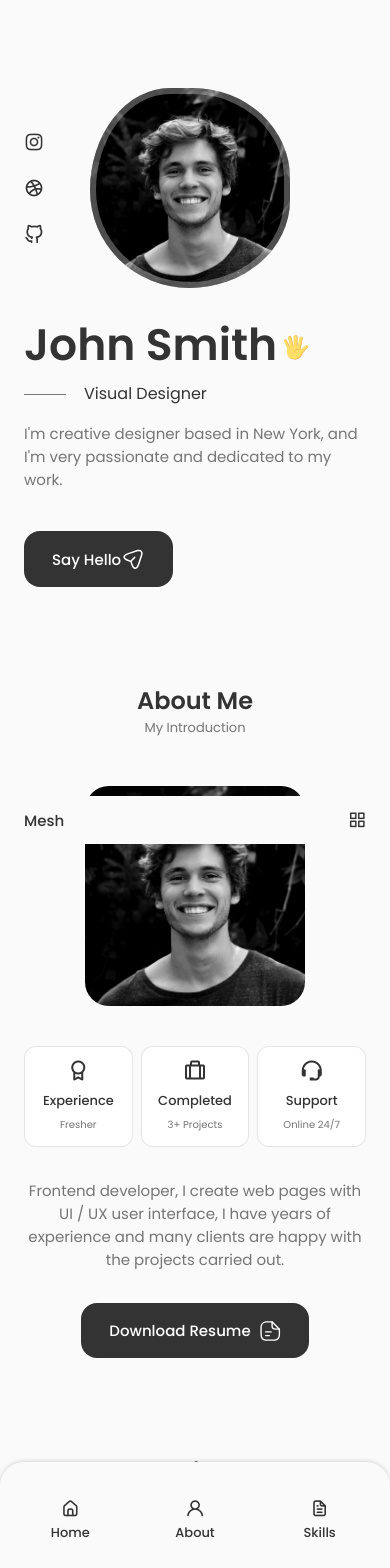
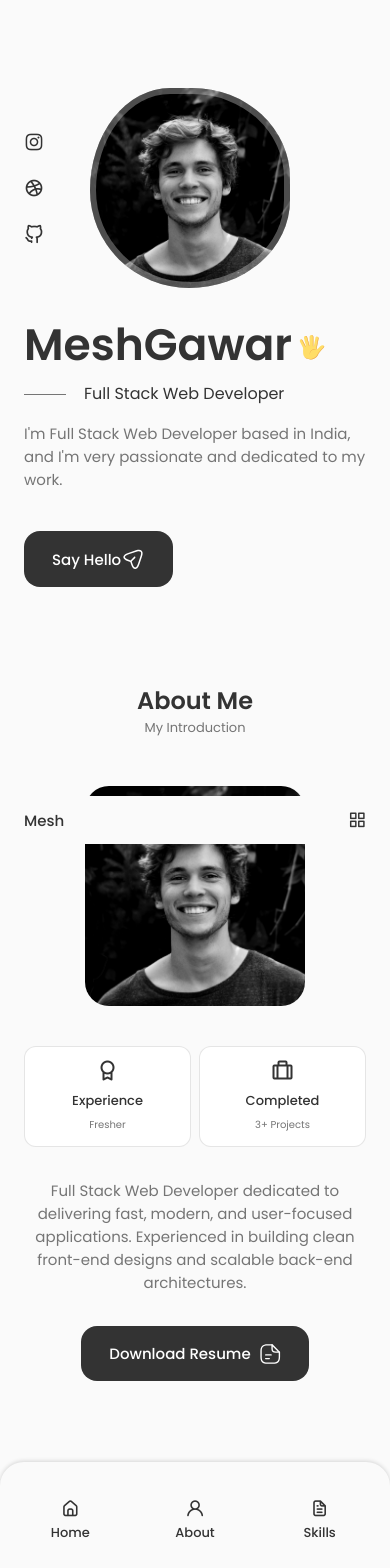
Before and after one commit to meshgawar/Portfolio, a React (Vite) app: page / in a window 390 px wide. Shown: the top 1568 px of the page. Built offline with nearby package versions, Linux system fonts and the light colour scheme.

Commit message:
Css updated Data updated

```diff
--- a/src/Component/About/About.css
+++ b/src/Component/About/About.css
@@ -11,7 +11,7 @@
 }
 
 .about__info {
-    grid-template-columns: repeat(3, 140px);
+    grid-template-columns: repeat(2, 140px);
     gap: 0.5rem;
     margin-bottom: var(--mb-2);
 }
@@ -77,7 +77,7 @@
 /* For medium devices */
 @media screen and (max-width: 576px) {
     .about__info {
-        grid-template-columns: repeat(3, 1fr);
+        grid-template-columns: repeat(2, 1fr);
     }
 
     .about__description {
--- a/src/Component/About/About.jsx
+++ b/src/Component/About/About.jsx
@@ -14,7 +14,7 @@ export default function About() {
                 <div className="about__data">
                     <Info />
 
-                    <p className="about__description">Frontend developer, I create web pages with UI / UX user interface, I have years of experience and many clients are happy with the projects carried out.</p>
+                    <p className="about__description">Full Stack Web Developer dedicated to delivering fast, modern, and user-focused applications. Experienced in building clean front-end designs and scalable back-end architectures.</p>
 
                     <a download="" href={Resume} className="button button--flex">Download Resume
                         <svg className="button__icon" xmlns="http://www.w3.org/2000/svg" viewBox="0 0 24 24" width="24" height="24" fill="none">
--- a/src/Component/About/Info.jsx
+++ b/src/Component/About/Info.jsx
@@ -13,12 +13,6 @@ export default function Info() {
                 <h3 className="about__title">Completed</h3>
                 <span className="about__subtitle">3+ Projects</span>
             </div>
-
-            <div className="about__box">
-                <i className="bx bx-support about__icon"></i>
-                <h3 className="about__title">Support</h3>
-                <span className="about__subtitle">Online 24/7</span>
-            </div>
         </div>
     );
 }
--- a/src/Component/Home/Data.jsx
+++ b/src/Component/Home/Data.jsx
@@ -2,7 +2,7 @@
 export default function Data() {
     return (
         <div className="home__data">
-            <h1 className="home__title">John Smith
+            <h1 className="home__title">MeshGawar
                 <svg width="36" height="36" viewBox="0 0 48 48" fill="none" xmlns="http://www.w3.org/2000/svg" className="home__hand">
                     <path d="M25.4995 32.0305L31.3495 33.1555L36.1495 8.48051C36.4495 6.83051 35.3995 5.18051 33.8245 4.88051C32.1745 4.58051 30.5995 5.70551 30.2995 7.35551L25.4995 32.0305Z" fill="#FFDD67" />
                     <path d="M33.8996 4.88018C33.6746 4.80518 33.5246 4.80518 33.2996 4.80518C34.6496 5.33018 35.3996 6.75518 35.0996 8.25518L30.2996 32.9302L31.3496 33.1552L36.1496 8.48018C36.5246 6.75518 35.4746 5.18018 33.8996 4.88018Z" fill="#EBA352" />
@@ -16,8 +16,8 @@ export default function Data() {
                     <path d="M46.2745 22.28C46.0495 21.83 45.7495 21.53 45.3745 21.23C45.4495 21.305 45.5245 21.38 45.5245 21.53C46.7995 24.08 42.6745 26.405 40.1995 29.405C38.1745 31.88 35.9245 33.83 34.7995 36.455C29.9995 47.93 16.0495 47.93 10.1995 42.68C15.5245 48.68 30.5245 49.28 35.5495 37.205C36.6745 34.58 38.9245 32.63 40.9495 30.155C43.4245 27.155 47.5495 24.755 46.2745 22.28ZM32.3245 28.13C27.4495 26.33 18.7495 29.63 19.9495 38.405C19.9495 30.23 27.3745 28.205 31.4245 28.205C32.0245 28.13 32.3245 28.13 32.3245 28.13Z" fill="#EBA352" />
                 </svg>
             </h1>
-            <h3 className="home__subtitle">Visual Designer</h3>
-            <p className="home__description">I'm creative designer based in New York, and I'm very passionate and dedicated to my work.</p>
+            <h3 className="home__subtitle">Full Stack Web Developer</h3>
+            <p className="home__description">I'm Full Stack Web Developer based in India, and I'm very passionate and dedicated to my work.</p>
 
             <a href="#contact" className="button button--flex">Say Hello
                 <svg className="nutton__icon" xmlns="http://www.w3.org/2000/svg" viewBox="0 0 24 24" width="24" height="24" fill="none" >
--- a/src/Component/Qualification/Qualification.jsx
+++ b/src/Component/Qualification/Qualification.jsx
@@ -4,9 +4,9 @@ import "./Qualification.css"
 export default function Qualification() {
     const [getToggleState, setToggleState] = useState(1);
 
-    const toggleLine = (index) => {
-        setToggleState(index);
-    };
+    // const toggleLine = (index) => {
+    //     setToggleState(index);
+    // };
 
     return (
         <section className="qualification section" id="qualification">
@@ -15,17 +15,16 @@ export default function Qualification() {
 
             <div className="qualification__container container">
                 <div className="qualification__tabs">
-                    <div className={getToggleState === 1 ? "qualification__button qualification__active button--flex" : "qualification__button button--flex"}
-                        onClick={() => {toggleLine(1)}}>
+                    <div className={getToggleState === 1 ? "qualification__button qualification__active button--flex" : "qualification__button button--flex"} >
                         <i className="uil uil-graduation-cap qualification__icon"></i>{" "}
                         Education
                     </div>
 
-                    <div className={getToggleState === 2 ? "qualification__button qualification__active button--flex" : "qualification__button button--flex"}
+                    {/* <div className={getToggleState === 2 ? "qualification__button qualification__active button--flex" : "qualification__button button--flex"}
                         onClick={() => {toggleLine(2)}}>
                         <i className="uil uil-briefcase-alt qualification__icon"></i>{" "}
                         Experience
-                    </div>
+                    </div> */}
                 </div>
 
                 <div className="qualification__sections">
@@ -86,8 +85,8 @@ export default function Qualification() {
                     </div>
 
                     {/* For Experience */}
-                    <div className={getToggleState === 2 ? "qualification__content qualification__content-active" : "qualification__content"}>
-                        {/* First Data */}
+                    {/*<div className={getToggleState === 2 ? "qualification__content qualification__content-active" : "qualification__content"}>
+
                         <div className="qualification__data">
                             <div>
                                 <h3 className="qualification__title">B.tech</h3>
@@ -103,7 +102,7 @@ export default function Qualification() {
                             </div>
                         </div>
 
-                    </div>
+                    </div>*/}
                 </div>
 
             </div>
```
Also changed, not shown: 1 other file (tests, documents, lock files or other folders).
